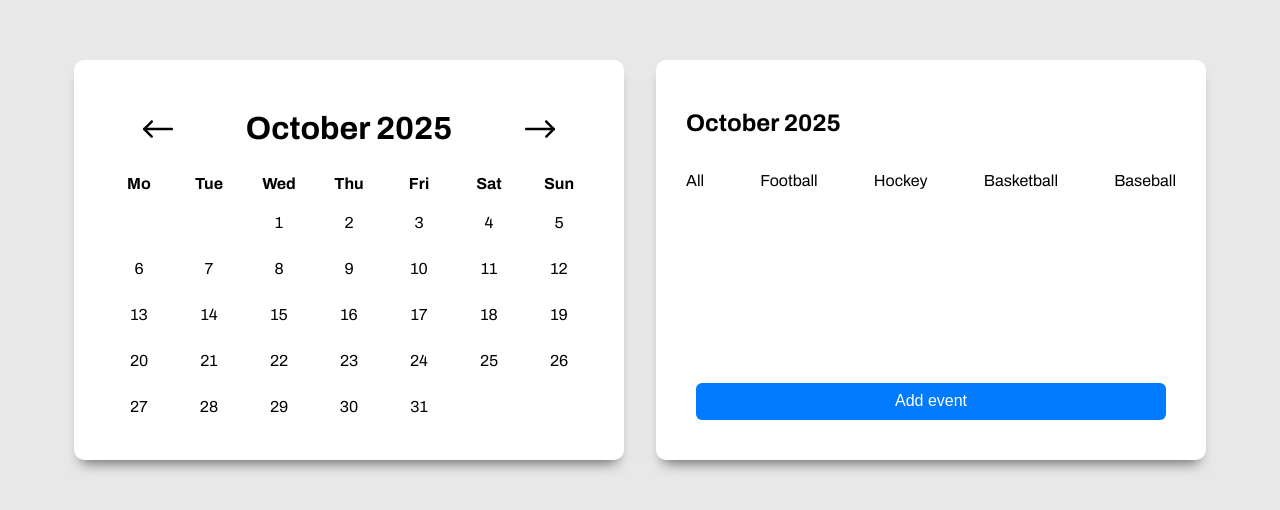
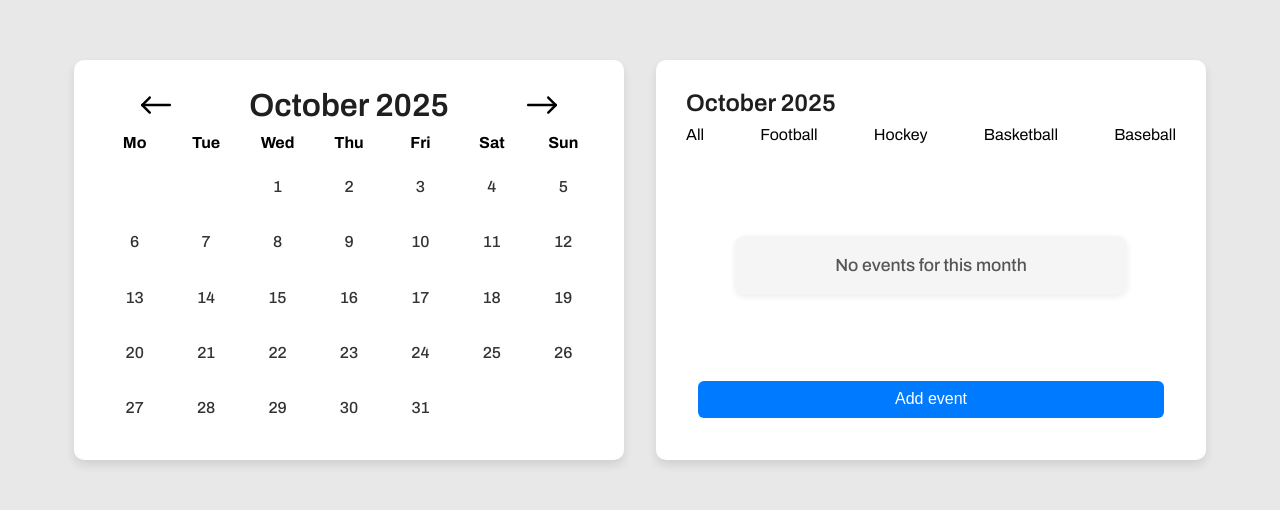
Before and after one commit to Eliswer/Sportradar_calendar_react_app, a React (Create React App) app: page / in a window 1280 px wide. Shown: the part 140-650 px from the top of the page. Built offline with nearby package versions, Linux system fonts and the light colour scheme; no server answers.

Commit message:
Styling update
- Improved styling for multiple components

- Replaced regular props with transient props
(e.g. $event, $eventColors, $hasEvent, $eventColor)

```diff
--- a/src/App.js
+++ b/src/App.js
@@ -80,8 +80,6 @@ function App() {
                 />
                 {isEditing ? (
                     <AddEventForm
-                        newDate={newDate}
-                        monthsArray={monthsArray}
                         setIsEditing={setIsEditing}
                         setEvents={setEvents}
                     />
--- a/src/components/AddEventForm.jsx
+++ b/src/components/AddEventForm.jsx
@@ -1,7 +1,7 @@
 import { useState } from "react";
 import { Button, EventForm } from "../styles/main.js";
 
-function AddEventForm({ newDate, monthsArray, setIsEditing, setEvents }) {
+function AddEventForm({ setIsEditing, setEvents }) {
     const [formData, setFormData] = useState({
         originCompetitionName: "",
         dateVenue: "",
@@ -48,7 +48,7 @@ function AddEventForm({ newDate, monthsArray, setIsEditing, setEvents }) {
             <div className="form-wrapper">
                 <form onSubmit={handleSubmit}>
                     <div className="form-event-wrapper">
-                        <label for="originCompetitionName">
+                        <label htmlFor="originCompetitionName">
                             Competition Name
                         </label>
                         <input
@@ -60,7 +60,7 @@ function AddEventForm({ newDate, monthsArray, setIsEditing, setEvents }) {
                         ></input>
                     </div>
                     <div className="form-event-wrapper">
-                        <label for="dateVenue">Day of Event</label>
+                        <label htmlFor="dateVenue">Day of Event</label>
                         <input
                             id="dateVenue"
                             name="dateVenue"
@@ -71,7 +71,7 @@ function AddEventForm({ newDate, monthsArray, setIsEditing, setEvents }) {
                         ></input>
                     </div>
                     <div className="form-event-wrapper">
-                        <label for="timeVenueUTC">Time of Event</label>
+                        <label htmlForfor="timeVenueUTC">Time of Event</label>
                         <input
                             id="timeVenueUTC"
                             name="timeVenueUTC"
@@ -82,7 +82,7 @@ function AddEventForm({ newDate, monthsArray, setIsEditing, setEvents }) {
                         ></input>
                     </div>
                     <div className="form-event-wrapper">
-                        <label for="sport">Sport</label>
+                        <label htmlForfor="sport">Sport</label>
                         <select
                             id="sport"
                             name="sport"
--- a/src/components/CalendarBoard.jsx
+++ b/src/components/CalendarBoard.jsx
@@ -114,8 +114,8 @@ function CalendarBoard({
                     return (
                         <Day
                             key={i}
-                            hasEvent={currentDayHasEvent}
-                            eventColor={
+                            $hasEvent={currentDayHasEvent}
+                            $eventColor={
                                 colorKey ? eventColors[colorKey] : "#fff"
                             }
                         >
--- a/src/components/EventsBoard.jsx
+++ b/src/components/EventsBoard.jsx
@@ -44,6 +44,16 @@ function EventsBoard({
                 </div>
             </div>
 
+            {itemsToRender.filter((event) => {
+                const date = new Date(event.dateVenue);
+                return (
+                    date.getMonth() === newDate.month &&
+                    date.getFullYear() === newDate.year
+                );
+            }).length === 0 && (
+                <p className="no-events-message">No events for this month</p>
+            )}
+
             {itemsToRender.map((event, i) => {
                 const date = event.dateVenue;
 
@@ -61,8 +71,8 @@ function EventsBoard({
                         <div key={i} className="event">
                             <EventCard
                                 key={i}
-                                event={event}
-                                eventColors={eventColors}
+                                $event={event}
+                                $eventColors={eventColors}
                                 className="event"
                             >
                                 <div className="event__date">
--- a/src/styles/main.js
+++ b/src/styles/main.js
@@ -10,6 +10,16 @@ const GlobalStyle = createGlobalStyle`
     padding: 0;
     font-family: "Archivo", sans-serif;
     background-color: #e8e8e8;
+  }
+
+  h1, h2, h3 {
+    margin: 0;
+    font-weight: 600;
+    color: #1f1f1f;
+  }
+
+  p {
+    margin: 0;
   }
 `;
 
@@ -25,28 +35,27 @@ const AppWrapper = styled.div`
     height: 100vh;
 `;
 
-const Calendar = styled.div`
+const BaseCard = styled.div`
+    background: white;
+    border-radius: 10px;
+    padding: 25px;
+    box-shadow: 0 5px 10px rgba(0, 0, 0, 0.1);
     height: 50%;
     width: 50%;
-    padding: 30px;
+    max-width: 550px;
+`;
+
+const Calendar = styled(BaseCard)`
     display: flex;
     flex-direction: column;
     flex: 1 1 350px;
     justify-content: space-between;
-    max-width: 550px;
-    background-color: white;
-    box-shadow: 0px 10px 13px -7px rgb(104, 104, 104),
-        5px 5px 15px 5px rgba(0, 0, 0, 0);
-    border-radius: 10px;
 
     .title {
         display: flex;
         flex-direction: row;
         justify-content: space-around;
         align-items: center;
-
-        h1 {
-        }
 
         img {
             height: 2.5rem;
@@ -68,37 +77,66 @@ const Calendar = styled.div`
     }
 `;
 const Day = styled.div`
-    background-color: ${({ hasEvent, eventColor }) =>
-        hasEvent ? eventColor : "#fff"};
+    background-color: ${({ $hasEvent, $eventColor }) =>
+        $hasEvent ? $eventColor : "#fff"};
+    color: ${({ $hasEvent }) => ($hasEvent ? "#fff" : "#333")};
     text-align: center;
-    border-radius: 4px;
-    padding: 7px;
+    border-radius: 6px;
+    padding: 8px 0;
+    width: 38px;
+    height: 38px;
+    display: flex;
+    justify-content: center;
+    align-items: center;
+    font-weight: 500;
+    transition: all 0.25s ease;
+    box-shadow: ${({ hasEvent }) =>
+        hasEvent ? "0 0 6px rgba(0,0,0,0.2)" : "none"};
+
+    &:hover {
+        transform: scale(1.05);
+        background-color: ${({ $hasEvent, $eventColor }) =>
+            $hasEvent ? $eventColor : "#eef3ff"};
+        color: ${({ $hasEvent }) => ($hasEvent ? "#fff" : "#0077ff")};
+        cursor: pointer;
+    }
+
+    @media (max-width: 600px) {
+        width: 34px;
+        height: 34px;
+        font-size: 0.9rem;
+    }
 `;
 
-const EventsBoardStyled = styled.div`
-    height: 50%;
-    width: 50%;
+const EventsBoardStyled = styled(BaseCard)`
     padding: 30px;
     display: flex;
     flex-direction: column;
     flex: 1 1 350px;
     justify-content: space-between;
-    max-width: 550px;
-    background-color: white;
-    box-shadow: 0px 10px 13px -7px rgb(104, 104, 104),
-        5px 5px 15px 5px rgba(0, 0, 0, 0);
-    border-radius: 10px;
+
+    h2 {
+        margin-bottom: 10px;
+    }
 
     .filters-wrapper {
         display: flex;
         justify-content: space-between;
         flex-wrap: wrap;
         gap: 0.5rem;
+        margin-bottom: 20px;
 
         p {
             &:hover {
                 cursor: pointer;
                 color: #0056b3;
+                transition: color 0.2s ease, transform 0.15s ease;
+
+                &:hover {
+                    cursor: pointer;
+                    color: #007bff;
+                    transform: translateY(-2px);
+                }
             }
         }
     }
@@ -108,6 +146,7 @@ const EventsBoardStyled = styled.div`
         justify-content: space-between;
         align-items: center;
         text-align: center;
+        border-bottom: 1px solid #eee;
     }
 
     .event__day-number,
@@ -131,6 +170,32 @@ const EventsBoardStyled = styled.div`
         align-items: center;
         width: 85%;
         text-align: center;
+        font-size: 0.95rem;
+        color: #333;
+    }
+    .no-events-message {
+        text-align: center;
+        font-size: 1.1rem;
+        font-weight: 500;
+        color: #555;
+        background-color: #f5f5f5;
+        border-radius: 10px;
+        padding: 20px;
+        margin: 20px auto;
+        width: 80%;
+        box-shadow: 0 2px 6px rgba(0, 0, 0, 0.08);
+        animation: fadeIn 0.4s ease-in;
+
+        @keyframes fadeIn {
+            from {
+                opacity: 0;
+                transform: translateY(10px);
+            }
+            to {
+                opacity: 1;
+                transform: translateY(0);
+            }
+        }
     }
 `;
 
@@ -140,23 +205,16 @@ const EventCard = styled.div`
     padding: 7px;
     width: 3.5rem;
     border-radius: 5px;
-    background-color: ${({ event, eventColors }) =>
-        eventColors[event.dateVenue + event.originCompetitionName] || "#fff"};
+    background-color: ${({ $event, $eventColors }) =>
+        $eventColors[$event.dateVenue + $event.originCompetitionName] ||
+        "#fff"};
 `;
 
-const EventForm = styled.div`
-    height: 50%;
-    width: 50%;
-    padding: 30px;
+const EventForm = styled(BaseCard)`
     display: flex;
     flex-direction: column;
     flex: 1 1 350px;
     justify-content: space-between;
-    max-width: 550px;
-    background-color: white;
-    box-shadow: 0px 10px 13px -7px rgb(104, 104, 104),
-        5px 5px 15px 5px rgba(0, 0, 0, 0);
-    border-radius: 10px;
 
     h2 {
         text-align: center;
@@ -230,7 +288,7 @@ const Button = styled.button`
     font-weight: 500;
     cursor: pointer;
     transition: background-color 0.25s ease, transform 0.1s ease;
-    margin: 10px;
+    margin: 12px;
 
     &:hover {
         background-color: #0056b3;
```
